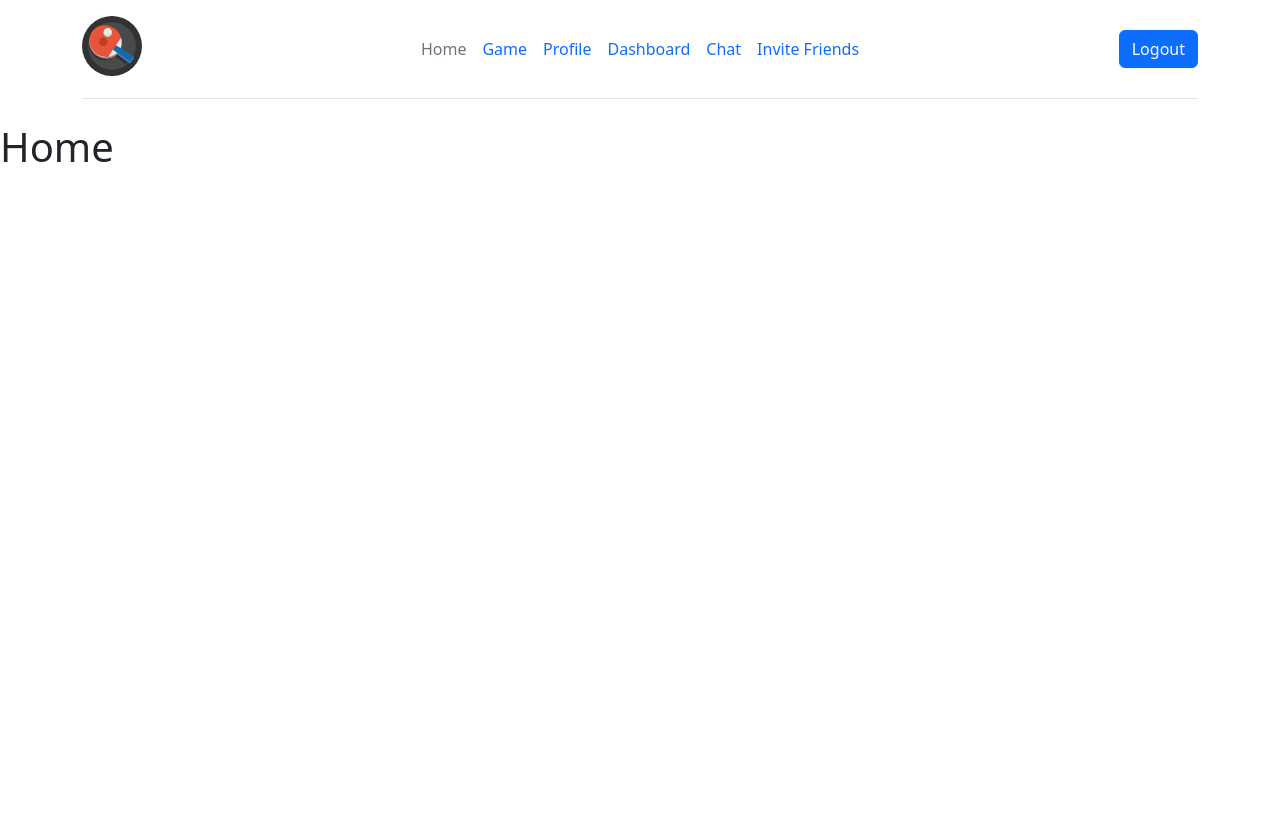
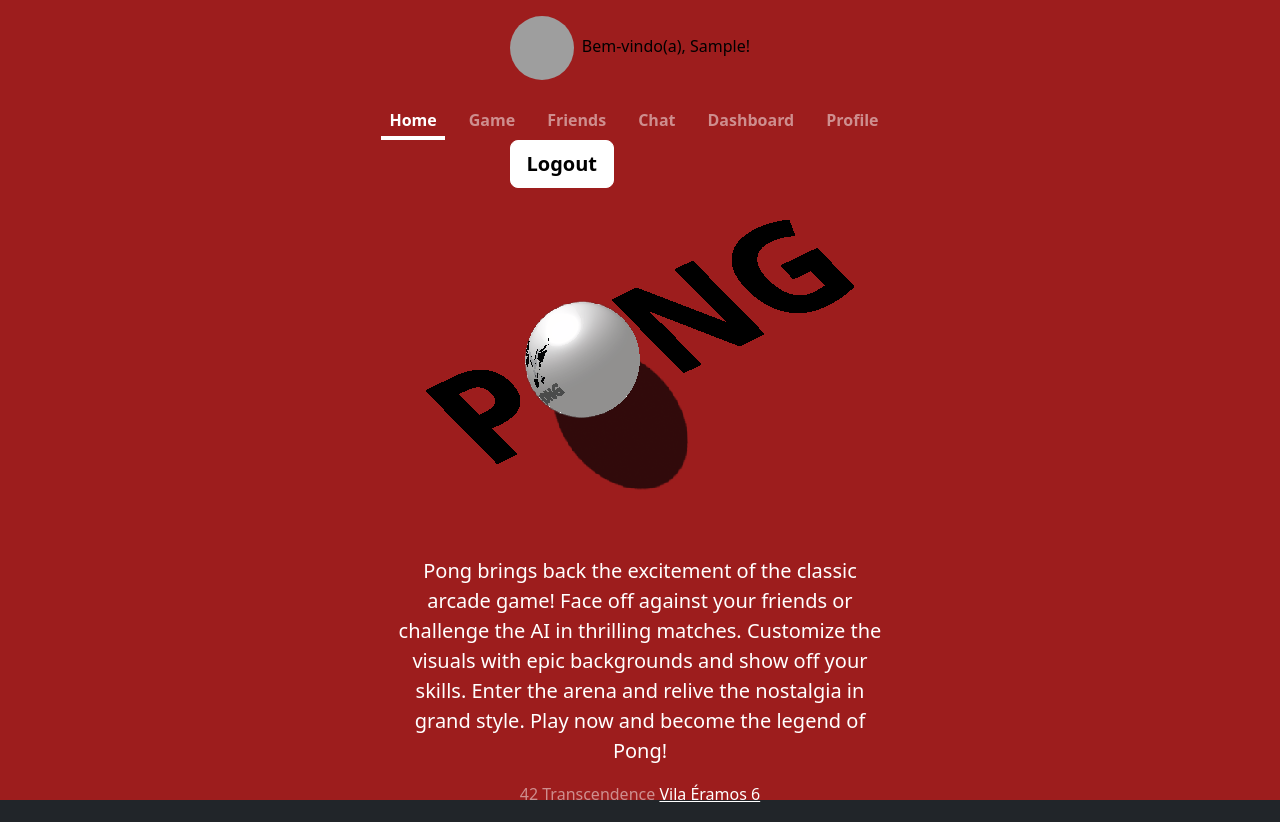
Before and after one commit to tonnytg/42_transcendence, a Django app: page / in a window 1280 px wide. Before the commit the page ends 162 px from the top, so only its background shows below. Run offline with Django 4.2, Linux system fonts and the light colour scheme; the visitor is signed in with stand-in values (Sample User, id 1); grey boxes are pictures that could not be loaded.

Commit message:
wip: ajust grid and design

```diff
--- /dev/null
+++ b/backend/transcendence/static/css/style.css
@@ -0,0 +1,79 @@
+/*
+ * Globals
+ */
+ html {
+	font-family: "Montserrat", sans-serif;
+	font-optical-sizing: auto;
+	font-style: normal;
+	-webkit-text-size-adjust: 100%;
+	-webkit-tap-highlight-color: rgba(0, 0, 0, 0);
+  }
+
+  /* Custom default button */
+  .btn-light,
+  .btn-light:hover,
+  .btn-light:focus {
+	color: #333;
+	text-shadow: none; /* Prevent inheritance from `body` */
+  }
+
+
+  /*
+   * Base structure
+   */
+
+  body {
+	/* text-shadow: 0 .05rem .1rem rgba(0, 0, 0, .5); */
+	/* box-shadow: inset 0 0 5rem rgba(0, 0, 0, .5); */
+  }
+
+ #app {
+	z-index: 10;
+ }
+  .cover-container {
+	  /* max-width: 82em; */
+	/* background: linear-gradient(180deg, #5100ff 50%, #710080 100%); */
+	/* background: url('/images/image.png') no-repeat center center fixed; */
+   background-color: #9d1d1d;
+	background-size: cover;
+  }
+
+
+  /*
+   * Header
+   */
+
+  .nav-masthead .nav-link {
+	color: rgba(255, 255, 255, .5);
+	border-bottom: .25rem solid transparent;
+  }
+
+  .nav-masthead .nav-link:hover,
+  .nav-masthead .nav-link:focus {
+	border-bottom-color: rgba(255, 255, 255, .25);
+  }
+
+  .nav-masthead .nav-link + .nav-link {
+	margin-left: 1rem;
+  }
+
+  .nav-masthead .active {
+	color: #fff;
+	border-bottom-color: #fff;
+  }
+
+
+
+  /* Estilos para o spinner de pré-carregamento */
+  #preloader {
+	position: fixed;
+	top: 0;
+	left: 0;
+	width: 100%;
+	height: 100%;
+	background-color: rgba(86, 0, 0, 0.9);
+	display: flex;
+	align-items: center;
+	justify-content: center;
+	z-index: 9999;
+  }
--- a/backend/transcendence/static/js/views/Home.js
+++ b/backend/transcendence/static/js/views/Home.js
@@ -8,7 +8,11 @@ export class Home extends AbstractView {
 
     async getHtml() {
         return `
-            <h1>Home</h1>
+                <main class="container col-md-5">
+                    <img src="/static/images/logo.png" class="mb-4">
+                    <p class="lead">Pong brings back the excitement of the classic arcade game! Face off against your friends or challenge the AI in thrilling matches. Customize the visuals with epic backgrounds and show off your skills. Enter the arena and relive the nostalgia in grand style. Play now and become the legend of Pong!</p>
+                </main>
+
         `;
     }
 }
--- a/backend/transcendence/templates/index.html
+++ b/backend/transcendence/templates/index.html
@@ -1,57 +1,98 @@
-<!DOCTYPE html>
-<html lang="en">
-
+<!doctype html>
+<html lang="en" class="h-100">
   <head>
-    <meta charset="UTF-8">
+    <meta charset="utf-8">
     <meta name="viewport" content="width=device-width, initial-scale=1">
+    <meta name="description" content="Pong brings back the excitement of the classic arcade game!">
+    <meta name="author" content="@antthoma, @caalbert, @yde-goes, @mdias-ma">
     <title>Pong Game</title>
     {% load static %}
-    <link rel="stylesheet" href="{% static 'css/index.css' %}">
+    <link rel="stylesheet" href="{% static 'css/style.css' %}">
+    <link rel="preconnect" href="https://fonts.googleapis.com">
+    <link rel="preconnect" href="https://fonts.gstatic.com" crossorigin>
+    <link href="https://fonts.googleapis.com/css2?family=Montserrat:ital,wght@0,100..900;1,100..900&display=swap" rel="stylesheet">
     <link href="https://cdn.jsdelivr.net/npm/bootstrap@5.3.3/dist/css/bootstrap.min.css" rel="stylesheet">
 </head>
 
-<body>
+<body class="d-flex h-100 text-center text-bg-dark">
 
+    <div class="cover-container d-flex w-100 p-3 mx-auto flex-column">
+        <header class="mb-auto">
             <div class="container">
-        <header class="d-flex flex-wrap align-items-center justify-content-center justify-content-md-between py-3 mb-4 border-bottom">
+                <div class="row align-items-center">
 
-            <div class="col-md-3 mb-2 mb-md-0">
-                <a href="/" class="d-inline-flex link-body-emphasis text-decoration-none" data-link>
-                    <img src="{% static 'images/pong.svg' %}" alt="" class="logo">
+                    <div class="d-flex container-fluid col-md-3 mb-2 mb-md-0">
+                        {% if user.is_authenticated %}
+                        <a href="#" class="d-block link-body-emphasis text-decoration-none" aria-expanded="false">
+                            <img src="https://github.com/mdo.png" alt="mdo" width="64" height="64" class="rounded-circle">&nbsp;&nbsp;Bem-vindo(a), {{ user.first_name }}!
                         </a>
+                        {% else %}
+
+                        {% endif %}
                     </div>
 
                     {% if user.is_authenticated %}
-            <div id="menu">
-                <ul class="nav col-12 col-md-auto mb-2 justify-content-center mb-md-0">
-                    <li><a href="/" class="nav-link px-2 link-secondary" data-link>Home</a></li>
-                    <li><a href="/game" class="nav-link px-2" data-link>Game</a></li>
-                    <li><a href="/profile" class="nav-link px-2" data-link>Profile</a></li>
-                    <li><a href="/dashboard" class="nav-link px-2" data-link>Dashboard</a></li>
-                    <li><a href="/chat" class="nav-link px-2" data-link>Chat</a></li>
-                    <li><a href="/invite" class="nav-link px-2" data-link>Invite Friends</a></li>
-                </ul>
-            </div>
-            <div class="col-md-3 text-end">
+                    <button class="navbar-toggler" type="button" data-bs-toggle="collapse" data-bs-target="#navbarNav" aria-controls="navbarNav" aria-expanded="false" aria-label="Toggle navigation">
+                        <span class="navbar-toggler-icon"></span>
+                    </button>
+                    <!-- <nav class="collapse navbar-collapse nav nav-masthead col-md-6 justify-content-center " id="navbarNav"> -->
+                    <nav class="navbar-collapse nav nav-masthead col-md-6 justify-content-center " id="navbarNav">
+                    <a class="nav-link fw-bold px-2 py-1 active" aria-current="page" href="/">Home</a>
+                        <a class="nav-link fw-bold px-2 py-1" href="/game">Game</a>
+                        <a class="nav-link fw-bold px-2 py-1" href="/invite">Friends</a>
+                        <a class="nav-link fw-bold px-2 py-1" href="/chat">Chat</a>
+                        <a class="nav-link fw-bold px-2 py-1" href="/dashboard">Dashboard</a>
+                        <a class="nav-link fw-bold px-2 py-1" href="#">Profile</a>
+                    </nav>
+
+                    <div class="d-flex container-fluid col-md-3 text-end">
                         <form method="post" action="{% url 'logout' %}">
                             {% csrf_token %}
-                    <button type="submit" class="btn btn-primary">Logout</button>
+                            <button type="submit" class="btn btn-lg btn-light fw-bold border-white bg-white mt-16">Logout</button>
                         </form>
                     </div>
                     {% else %}
-                <div class="col-md-3 text-end">
-                    <a href="https://api.intra.42.fr/oauth/authorize?client_id={{ CLIENT_ID_42 }}&redirect_uri={{ REDIRECT_URI_42 }}&response_type=code"
-                        class="btn btn-primary">Login 42</a>
+                    <div class="d-flex container text-end">
+                        <a href="https://api.intra.42.fr/oauth/authorize?client_id={{ CLIENT_ID_42 }}&redirect_uri={{ REDIRECT_URI_42 }}&response_type=code" class="btn btn-lg btn-light fw-bold border-white bg-white mt-16">Login 42</a>
+                        <!-- <a href="{% url 'login' %}" class="btn btn-lg btn-light fw-bold border-white bg-white mt-16">Login</a> -->
+                        <a href="#" class="btn btn-lg btn-light fw-bold border-white bg-white mt-16">Register</a>
                     </div>
                     {% endif %}
+                </div>
+            </div>
         </header>
+
+        <!-- Spinner -->
+        <div id="preloader">
+            <div class="spinner-border text-bg-dark" role="status">
+                <span class="sr-only"></span>
+            </div>
         </div>
 
-    <div class="b-example-divider"></div>
         <div id="app"></div>
+
+
+        <footer class="mt-auto text-white-50">
+            <p>42 Transcendence <a href="https://42.fr/" class="text-white">Vila Éramos 6</a></p>
+        </footer>
+
+    </div>
+
+
 
     {% load static %}
     <script type="module" src="{% static 'js/index.js' %}"></script>
+    <!-- Inclua o JavaScript do Bootstrap -->
+    <script src="https://code.jquery.com/jquery-3.5.1.min.js"></script>
+    <script src="https://cdn.jsdelivr.net/npm/@popperjs/core@2.9.3/dist/umd/popper.min.js"></script>
+    <script src="https://cdn.jsdelivr.net/npm/bootstrap@5.1.3/dist/js/bootstrap.min.js"></script>
+    <script>
+        // JavaScript para esconder o spinner após o carregamento completo da página
+        window.addEventListener('load', function() {
+          document.getElementById('preloader').style.display = 'none';
+          document.getElementById('content').style.display = 'block';
+        });
+      </script>
 
 </body>
 
```
Also changed, not shown: backend/transcendence/static/js/components/common/button.js (+10 -0 lines), backend/transcendence/static/images/logo.png (added). Lines whose indentation alone changed are shown as unchanged.
